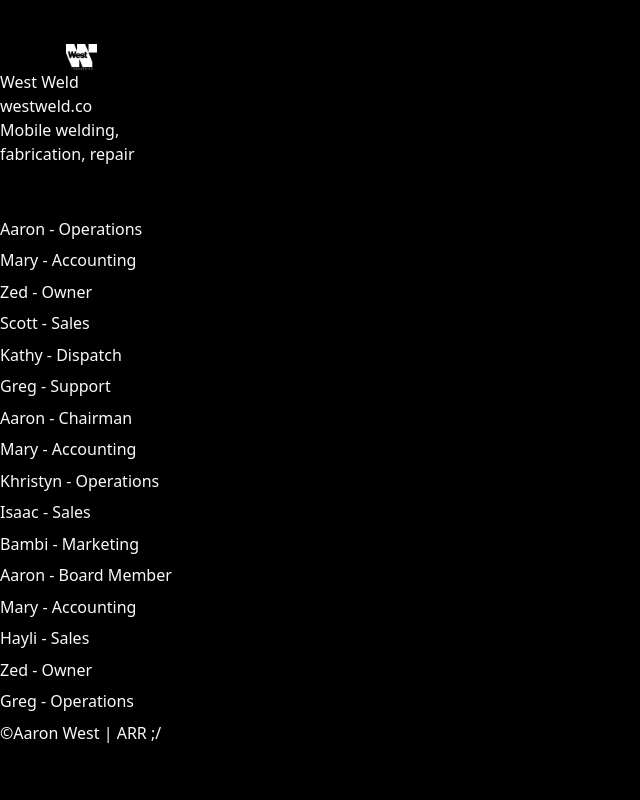
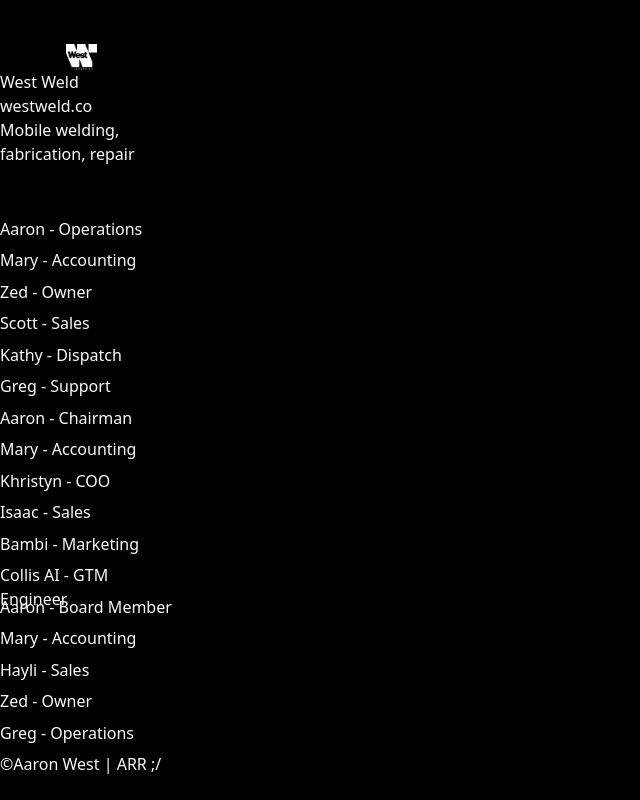
Before and after one commit to aarongwest/tcv, a Next.js app: page /portfolio in a window 1280 px wide. Shown: the part 3769-4569 px from the top of the page, without its empty margins (0-640 px from the left). Before the commit the page ends 4538 px from the top, so only its background shows below. Built offline with nearby package versions, Linux system fonts and the light colour scheme.

Commit message:
Update EHS org chart: Khristyn to COO, add Collis AI as GTM Engineer

```diff
--- a/app/portfolio/page.tsx
+++ b/app/portfolio/page.tsx
@@ -19,7 +19,7 @@ const companies = [
     coCX: 200,
     ai: "Gerty AI",
     aiDescription: "Automates EHS compliance programs — training schedules, inspection tracking, incident reporting, and regulatory reminders. Runs autonomously so clients stay compliant without manual effort.",
-    people: ["Aaron - Chairman", "Mary - Accounting", "Khristyn - Operations", "Isaac - Sales", "Bambi - Marketing"],
+    people: ["Aaron - Chairman", "Mary - Accounting", "Khristyn - COO", "Isaac - Sales", "Bambi - Marketing", "Collis AI - GTM Engineer"],
   },
   {
     id: "west",
```
